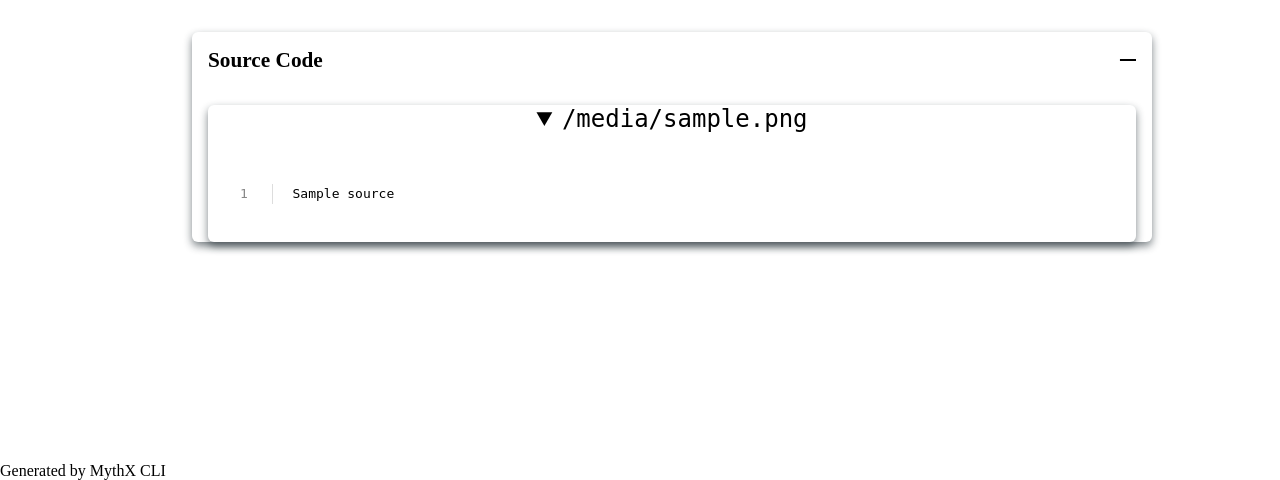
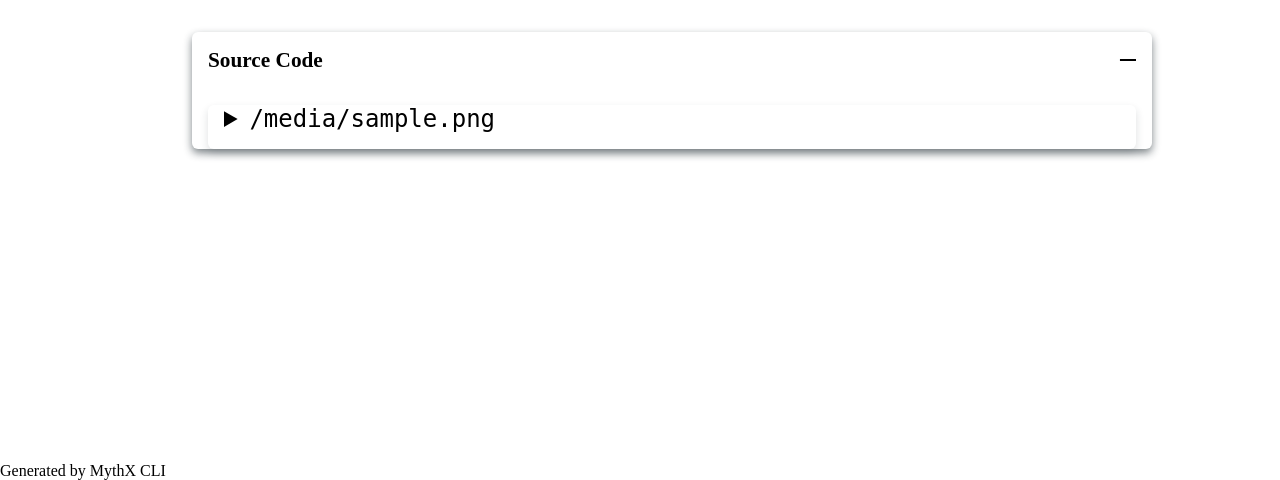
Before and after one commit to Consensys/mythx-cli, a Python web app: template mythx_cli/render/templates/layout.html in a window 1280 px wide, after a click on "Source Code". Shown: the part 320-800 px from the top of the page. Run offline with Jinja, Linux system fonts and the light colour scheme; the template is opened without the code that fills it: most values are stand-ins (such as "Sample title", 1, 10 or a date in 2020).

Commit message:
Improve HTML source snippet display

```diff
--- a/mythx_cli/render/templates/layout.html
+++ b/mythx_cli/render/templates/layout.html
@@ -128,7 +128,7 @@
                 }
 
                 .source-details > :last-child, .code-details > :last-child {
-                    /* margin-bottom: 1rem; */
+                    padding-bottom: 1rem;
                 }
 
                 .source-summary:focus,.code-summary:focus, .testcase-summary:focus {
@@ -224,7 +224,6 @@
                 .source-filename {
                     font-family: monospace;
                     font-size: 1.5rem;
-                    text-align: center;
                     border-radius: 6px;
                     margin: auto;
                 }
@@ -388,7 +387,7 @@
                             <details class="source-details">
                                 <summary class="source-summary">{% block section_code_name scoped %}Source Code{% endblock %}</summary>
                                 {% for filename, data in input.sources.items() %}
-                                    <details class="source-details" open>
+                                    <details class="source-details">
                                     <summary class="source-filename">{{ filename }}</summary>
                                     <pre>
                                         {% for line in data["source"].split("\n") %}
```
